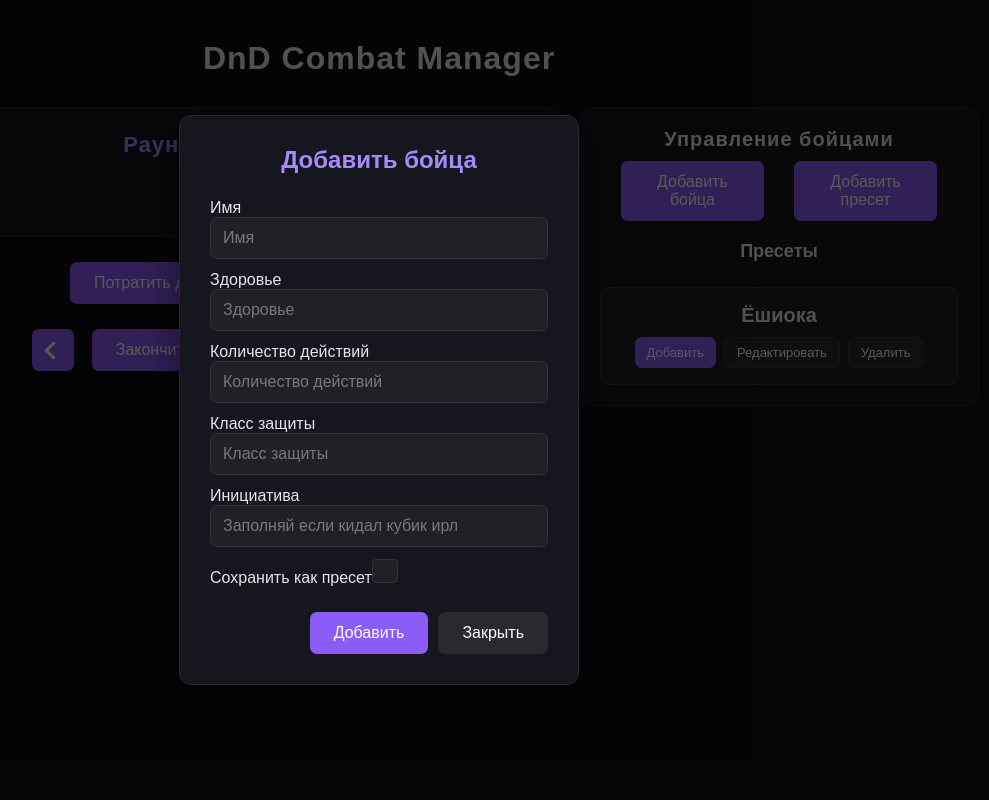
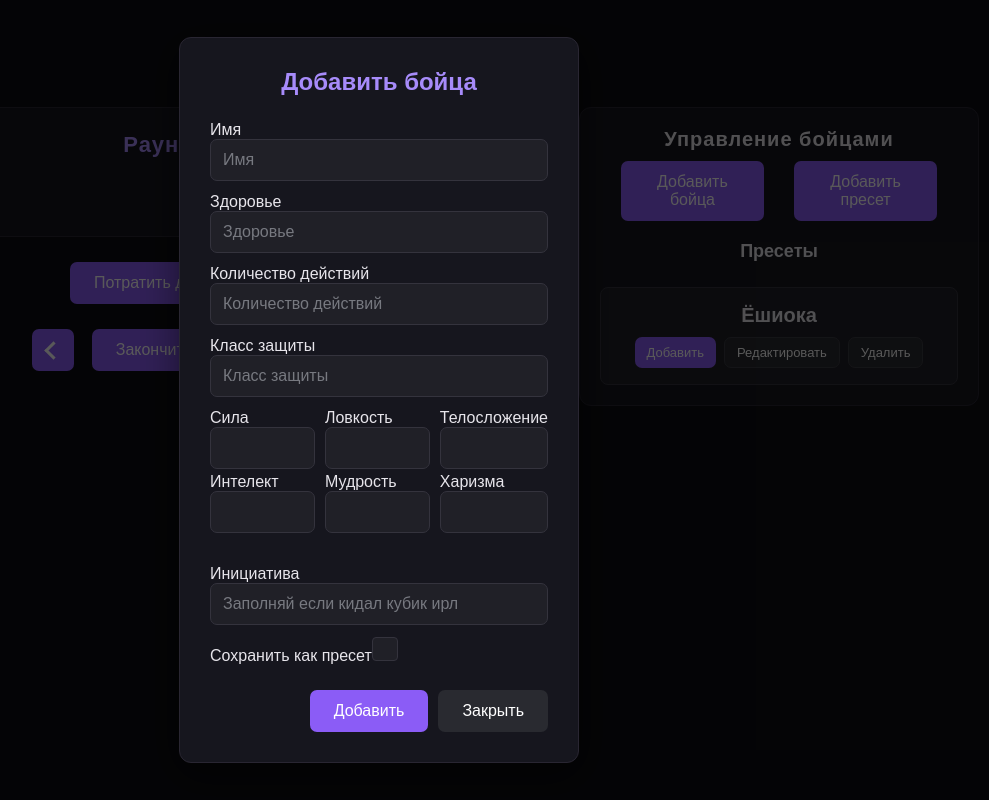
Before and after one commit to j0mp1x/DnD-Combat-Manger, a React (Vite) app: page / in a window 1280 px wide. Both pictures are taken after a click on the button "Добавить бойца". Shown: the whole page, without its empty margins (261-1250 px from the left). Built offline with nearby package versions, Linux system fonts and the light colour scheme.

Commit message:
Добавил статы, боец наследуется от пресета

```diff
--- a/src/App.jsx
+++ b/src/App.jsx
@@ -173,6 +173,21 @@ function App() {
                                         <p>
                                             {f.initiative}. {f.name}
                                         </p>
+                                        <div className="combatStats">
+                                            <p>
+                                                ХП: {f.hp}/{f.maxHp}
+                                            </p>
+                                            <p>КБ: {f.armorClass}</p>
+                                        </div>
+                                        <div className="stateBlock">
+                                            <p>СИЛ: {f.str}</p>
+                                            <p>ЛОВ: {f.dex}</p>
+                                            <p>ВЫН: {f.con}</p>
+                                            <p>ИНТ: {f.int}</p>
+                                            <p>МУД: {f.wis}</p>
+                                            <p>ХАР: {f.cha}</p>
+                                        </div>
+                                        <div>
                                             <p>Действие: {f.action}</p>
                                             <button
                                                 className={
@@ -186,6 +201,7 @@ function App() {
                                             >
                                                 Реакция
                                             </button>
+                                        </div>
                                     </div>
                                 )
                             })}
--- a/src/UTILITES/getData.js
+++ b/src/UTILITES/getData.js
@@ -1,18 +1,17 @@
 const getDataFromForm = (data) => {
-    const name = data.get('name')
-    const maxHp = data.get('maxHp')
-    const maxActions = data.get('maxActions')
-    const armorClass = data.get('armorClass')
-    const initiative = data.get('initiative')
-    const saveAsPreset = data.get('saveAsPreset')
-
     return {
-        name,
-        maxHp,
-        maxActions,
-        armorClass,
-        initiative,
-        saveAsPreset,
+        name: data.get('name'),
+        maxHp: data.get('maxHp'),
+        maxActions: data.get('maxActions'),
+        armorClass: data.get('armorClass'),
+        initiative: data.get('initiative'),
+        saveAsPreset: data.get('saveAsPreset'),
+        str: data.get('str'),
+        dex: data.get('dex'),
+        con: data.get('con'),
+        int: data.get('int'),
+        wis: data.get('wis'),
+        cha: data.get('cha'),
     }
 }
 export default getDataFromForm
--- a/src/UTILITES/idCreator.js
+++ b/src/UTILITES/idCreator.js
@@ -2,6 +2,7 @@ let currentId = 0
 
 const createNewId = () => {
     currentId++
+    console.log(currentId)
     return currentId
 }
 
--- a/src/components/formModal.jsx
+++ b/src/components/formModal.jsx
@@ -58,6 +58,68 @@ const FormModal = ({ isOpen, onSubmit, onClose, getData, value }) => {
                                 />
                             </label>
                         </div>
+                        <div className="stateBlockForm">
+                            <label>
+                                Сила
+                                <input
+                                    type="number"
+                                    name="str"
+                                    placeholder=""
+                                    min={1}
+                                    max={20}
+                                />
+                            </label>
+                            <label>
+                                Ловкость
+                                <input
+                                    type="number"
+                                    name="dex"
+                                    placeholder=""
+                                    min={1}
+                                    max={20}
+                                />
+                            </label>
+                            <label>
+                                Телосложение
+                                <input
+                                    type="number"
+                                    name="con"
+                                    placeholder=""
+                                    min={1}
+                                    max={20}
+                                />
+                            </label>
+                            <label>
+                                Интелект
+                                <input
+                                    type="number"
+                                    name="int"
+                                    placeholder=""
+                                    min={1}
+                                    max={20}
+                                />
+                            </label>
+                            <label>
+                                Мудрость
+                                <input
+                                    type="number"
+                                    name="wis"
+                                    placeholder=""
+                                    min={1}
+                                    max={20}
+                                />
+                            </label>
+                            <label>
+                                Харизма
+                                <input
+                                    type="number"
+                                    name="cha"
+                                    placeholder=""
+                                    min={1}
+                                    max={20}
+                                />
+                            </label>
+                        </div>
                         {!value && (
                             <div className="formFields">
                                 <label>
--- a/src/data/fighters.js
+++ b/src/data/fighters.js
@@ -2,36 +2,27 @@ import { rollDice } from '../UTILITES/dice'
 import { createNewId } from '../UTILITES/idCreator'
 import { Preset } from './preset'
 
-class Fighter {
-    constructor(name, hp, armorClass, maxActions = 1, initiative = rollDice()) {
+class Fighter extends Preset {
+    constructor(data, initiative = rollDice()) {
+        super(data)
         this.id = createNewId()
-        this.name = name
         this.initiative = Number(initiative)
         this.reaction = true
-        this.maxActions = Number(maxActions)
         this.action = Number(this.maxActions)
-        this.maxHp = Number(hp)
         this.hp = Number(this.maxHp)
-        this.armorClass = armorClass
     }
 }
 
 let fighters = []
 
-const createFighter = (
-    prev,
-    { name, hp, armorClass, maxActions, initiative }
-) => {
+const createFighter = (prev, data, initiative) => {
     if (initiative <= 0) {
         initiative = rollDice()
     }
-    if (maxActions <= 0) {
-        maxActions = 1
+    if (data.maxActions <= 0) {
+        data.maxActions = 1
     }
-    return [
-        ...prev.fighters,
-        new Fighter(name, hp, armorClass, maxActions, initiative),
-    ]
+    return [...prev.fighters, new Fighter(data, initiative)]
 }
 
 export { fighters, createFighter, Fighter }
--- a/src/data/preset.js
+++ b/src/data/preset.js
@@ -1,19 +1,47 @@
 import { createNewId } from '../UTILITES/idCreator'
 
 class Preset {
-    constructor(name, hp, armorClass, maxActions = 1, id = createNewId()) {
+    constructor({
+        name,
+        maxHp,
+        armorClass,
+        maxActions = 1,
+        id = createNewId(),
+        str,
+        dex,
+        con,
+        int,
+        wis,
+        cha,
+    } = data) {
         this.id = id
         this.name = name
         this.maxActions = Number(maxActions)
-        this.maxHp = Number(hp)
-        this.armorClass = armorClass
+        this.maxHp = Number(maxHp)
+        this.armorClass = Number(armorClass)
+        this.str = Number(str)
+        this.dex = Number(dex)
+        this.con = Number(con)
+        this.int = Number(int)
+        this.wis = Number(wis)
+        this.cha = Number(cha)
     }
 }
 
-const createPreset = ({ name, hp, armorClass, maxActions }) => {
-    return new Preset(name, hp, armorClass, maxActions)
+const createPreset = (data) => {
+    return new Preset(data)
 }
 
-const Yoshioka = new Preset('Ёшиока', 40, 14, 1)
+const Yoshioka = new Preset({
+    name: 'Ёшиока',
+    maxHp: 40,
+    armorClass: 14,
+    str: 14,
+    dex: 14,
+    con: 14,
+    int: 14,
+    wis: 14,
+    cha: 14,
+})
 
 export { Preset, Yoshioka, createPreset }
--- a/src/index.css
+++ b/src/index.css
@@ -120,6 +120,36 @@ h1 {
     font-size: 17px;
     transition: border-color 0.2s ease, box-shadow 0.2s ease,
         transform 0.2s ease;
+}
+
+.fighter > p {
+    margin: 0 0 10px;
+    font-size: 16px;
+    font-weight: 600;
+}
+
+.stateBlock {
+    display: grid;
+    grid-template-columns: repeat(3, 1fr);
+    gap: 4px 10px;
+    margin-bottom: 10px;
+}
+
+.stateBlock p {
+    margin: 0;
+    font-size: 13px;
+}
+
+.fighter > div:last-child {
+    display: flex;
+    align-items: center;
+    justify-content: space-between;
+    gap: 8px;
+}
+
+.fighter > div:last-child p {
+    margin: 0;
+    font-size: 13px;
 }
 
 .currentFighter {
@@ -315,6 +345,22 @@ button:hover {
     flex-direction: column;
     gap: 15px;
 }
+.stateBlockForm {
+    display: grid;
+    grid-template-columns: repeat(3, 1fr);
+    gap: 4px 10px;
+    margin-bottom: 20px;
+}
+.stateBlockForm input[type='number'] {
+    -moz-appearance: textfield;
+}
+
+.stateBlockForm input[type='number']::-webkit-inner-spin-button,
+.stateBlockForm input[type='number']::-webkit-outer-spin-button {
+    -webkit-appearance: none;
+
+    margin: 0;
+}
 
 .formFields.checkboxField {
     flex-direction: row;
```
Lines whose indentation alone changed are shown as unchanged.
